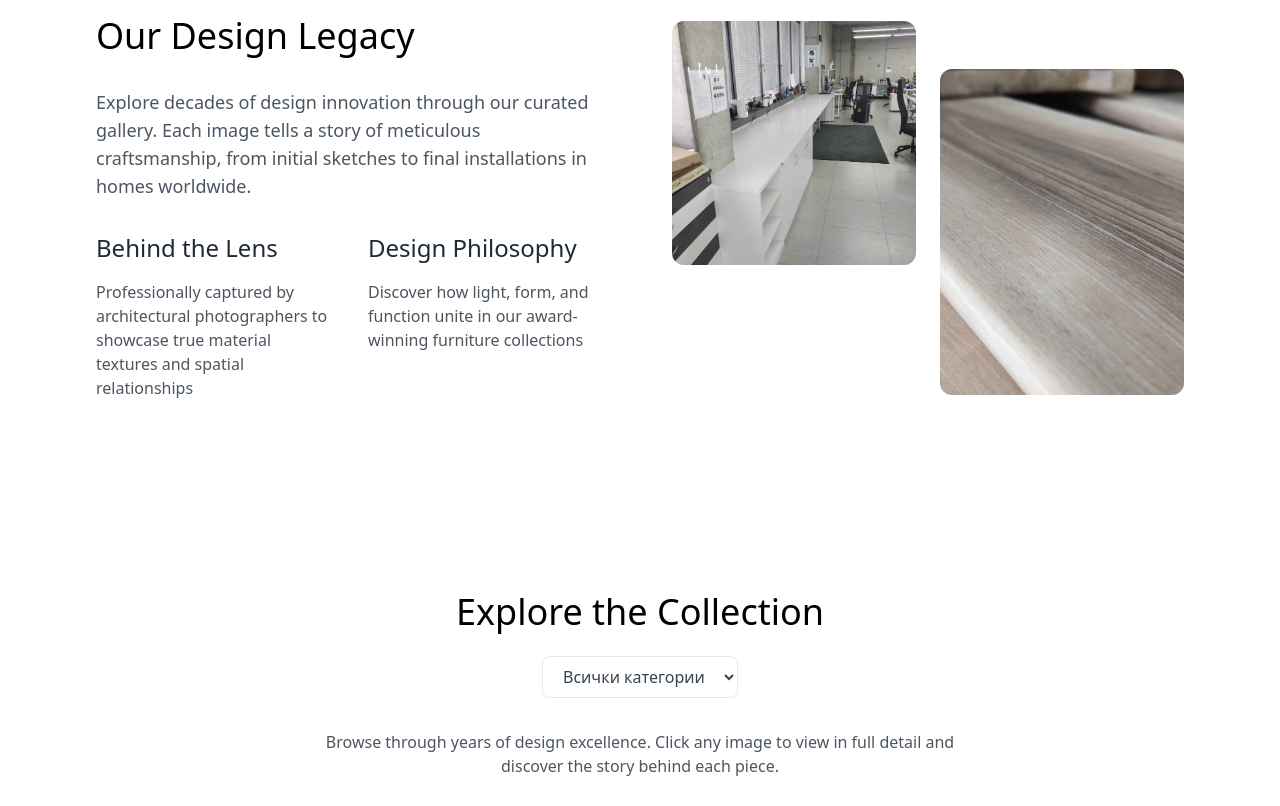
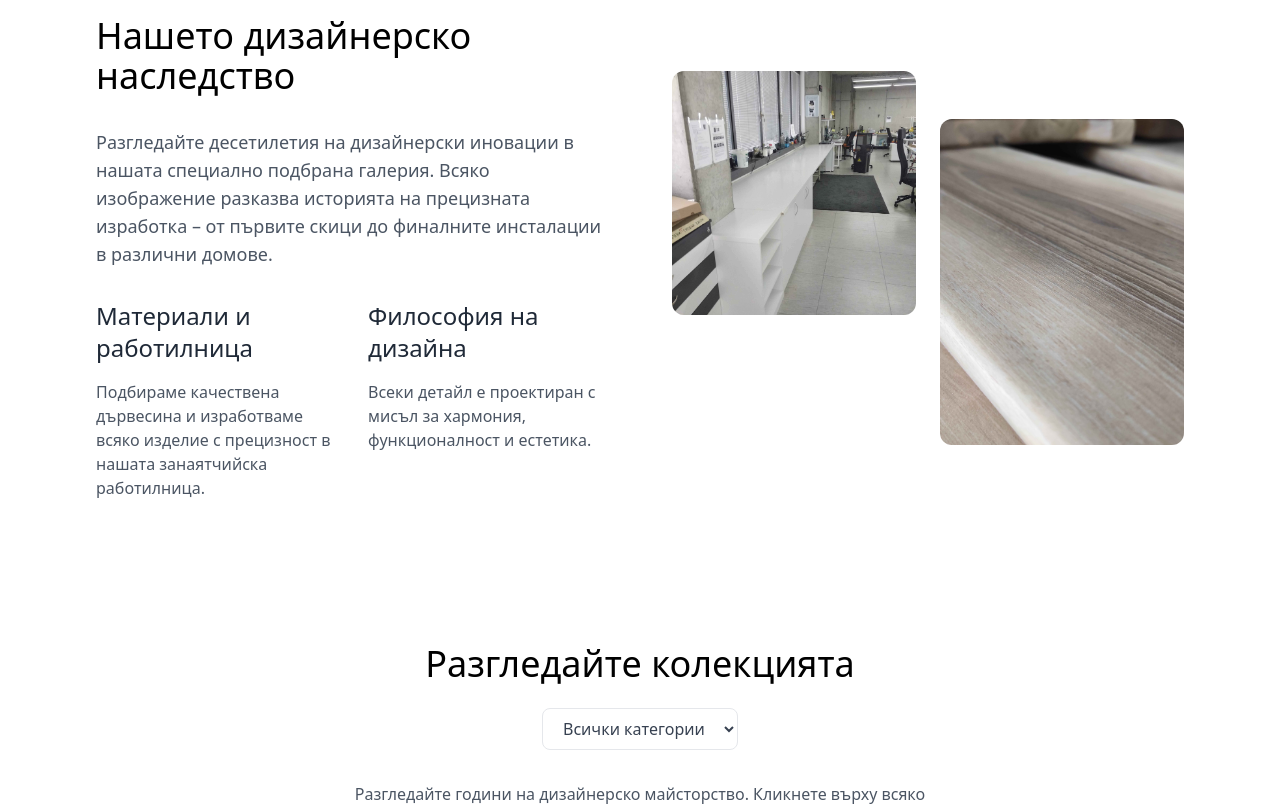
Before and after one commit to Miroslav03/Furniture-Web, a Next.js app in the folder furniture-web/: page /gallery in a window 1280 px wide. Shown: the part 680-1486 px from the top of the page. Built offline with nearby package versions, Linux system fonts and the light colour scheme.

Commit message:
Update: text: gallert

```diff
--- a/furniture-web/src/app/gallery/page.jsx
+++ b/furniture-web/src/app/gallery/page.jsx
@@ -423,36 +423,37 @@ const GalleryPage = () => {
                 </div>
             </div>
 
-            <section className="py-24 px-6 md:px-12 lg:px-24">
+            <section className="pb-12 pt-24 px-6 md:px-12 lg:px-24">
                 <div className="max-w-7xl mx-auto grid md:grid-cols-2 gap-16 items-center">
                     <div className="space-y-8">
                         <h2 className="text-4xl font-light mb-6">
-                            Our Design Legacy
+                            Нашето дизайнерско наследство
                         </h2>
                         <p className="text-lg text-gray-600">
-                            Explore decades of design innovation through our
-                            curated gallery. Each image tells a story of
-                            meticulous craftsmanship, from initial sketches to
-                            final installations in homes worldwide.
+                            Разгледайте десетилетия на дизайнерски иновации в
+                            нашата специално подбрана галерия. Всяко изображение
+                            разказва историята на прецизната изработка – от
+                            първите скици до финалните инсталации в различни
+                            домове.
                         </p>
                         <div className="grid grid-cols-2 gap-8 mt-12">
                             <div>
                                 <h3 className="text-2xl font-light text-gray-800 mb-4">
-                                    Behind the Lens
+                                    Материали и работилница
                                 </h3>
                                 <p className="text-gray-600">
-                                    Professionally captured by architectural
-                                    photographers to showcase true material
-                                    textures and spatial relationships
+                                    Подбираме качествена дървесина и изработваме
+                                    всяко изделие с прецизност в нашата
+                                    занаятчийска работилница.
                                 </p>
                             </div>
                             <div>
                                 <h3 className="text-2xl font-light text-gray-800 mb-4">
-                                    Design Philosophy
+                                    Философия на дизайна
                                 </h3>
                                 <p className="text-gray-600">
-                                    Discover how light, form, and function unite
-                                    in our award-winning furniture collections
+                                    Всеки детайл е проектиран с мисъл за
+                                    хармония, функционалност и естетика.
                                 </p>
                             </div>
                         </div>
@@ -480,7 +481,7 @@ const GalleryPage = () => {
             <section className="pb-2 pt-24 px-6 md:px-12 lg:px-24">
                 <div className="max-w-7xl mx-auto text-center mb-20">
                     <h2 className="text-4xl font-light mb-6">
-                        Explore the Collection
+                        Разгледайте колекцията
                     </h2>
                     <div className="mb-8 flex justify-center">
                         <select
@@ -497,9 +498,8 @@ const GalleryPage = () => {
                         </select>
                     </div>
                     <p className="text-gray-600 max-w-2xl mx-auto">
-                        Browse through years of design excellence. Click any
-                        image to view in full detail and discover the story
-                        behind each piece.
+                        Разгледайте години на дизайнерско майсторство. Кликнете
+                        върху всяко изображение, за да го видите в детайли.
                     </p>
                 </div>
             </section>
```
